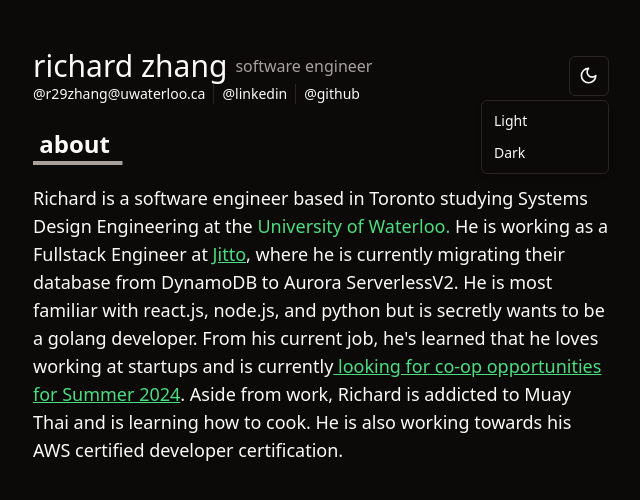
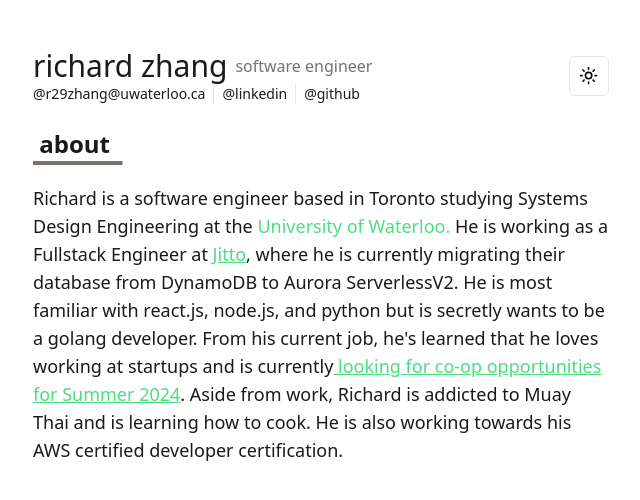
Before and after one commit to notzree/EvenBetterPersonalWebsite, a Next.js app: page / in a window 1280 px wide. Both pictures are taken after a click on the button "Toggle theme". Shown: the top 500 px of the page, without its empty margins (319-959 px from the left). Built offline with nearby package versions, Linux system fonts and the light colour scheme.

Commit message:
fixed theme toggle

```diff
--- a/components/theme-toggle.tsx
+++ b/components/theme-toggle.tsx
@@ -11,25 +11,23 @@ import {
 } from "@/components/ui/dropdown-menu";
 
 export function ModeToggle() {
-  const { setTheme } = useTheme();
+  const { theme, setTheme } = useTheme();
 
+  const toggleTheme = () => {
+    if (theme === "light") {
+      setTheme("dark");
+    } else {
+      setTheme("light");
+    }
+  };
   return (
-    <DropdownMenu>
-      <DropdownMenuTrigger asChild>
-        <Button variant="outline" size="icon">
-          <Sun className="h-[1.2rem] w-[1.2rem] rotate-0 scale-100 transition-all dark:-rotate-90 dark:scale-0" />
-          <Moon className="absolute h-[1.2rem] w-[1.2rem] rotate-90 scale-0 transition-all dark:rotate-0 dark:scale-100" />
-          <span className="sr-only">Toggle theme</span>
-        </Button>
-      </DropdownMenuTrigger>
-      <DropdownMenuContent align="end">
-        <DropdownMenuItem onClick={() => setTheme("light")}>
-          Light
-        </DropdownMenuItem>
-        <DropdownMenuItem onClick={() => setTheme("dark")}>
-          Dark
-        </DropdownMenuItem>
-      </DropdownMenuContent>
-    </DropdownMenu>
+    <Button variant="outline" size="icon" onClick={toggleTheme}>
+      {theme === "light" ? (
+        <Sun className="h-[1.2rem] w-[1.2rem] rotate-0 scale-100 transition-all dark:-rotate-90 dark:scale-0" />
+      ) : (
+        <Moon className="h-[1.2rem] w-[1.2rem] rotate-90 scale-0 transition-all dark:rotate-0 dark:scale-100" />
+      )}
+      <span className="sr-only">Toggle theme</span>
+    </Button>
   );
 }
```
